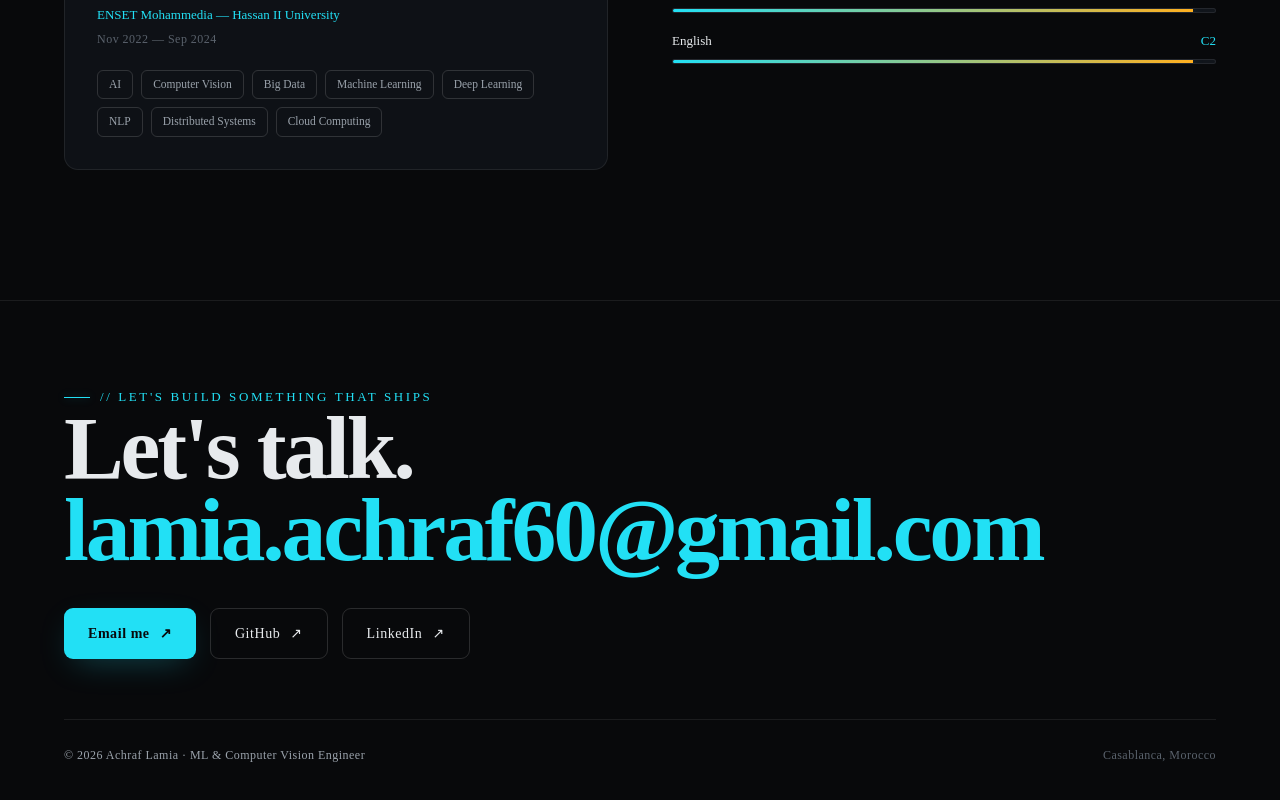
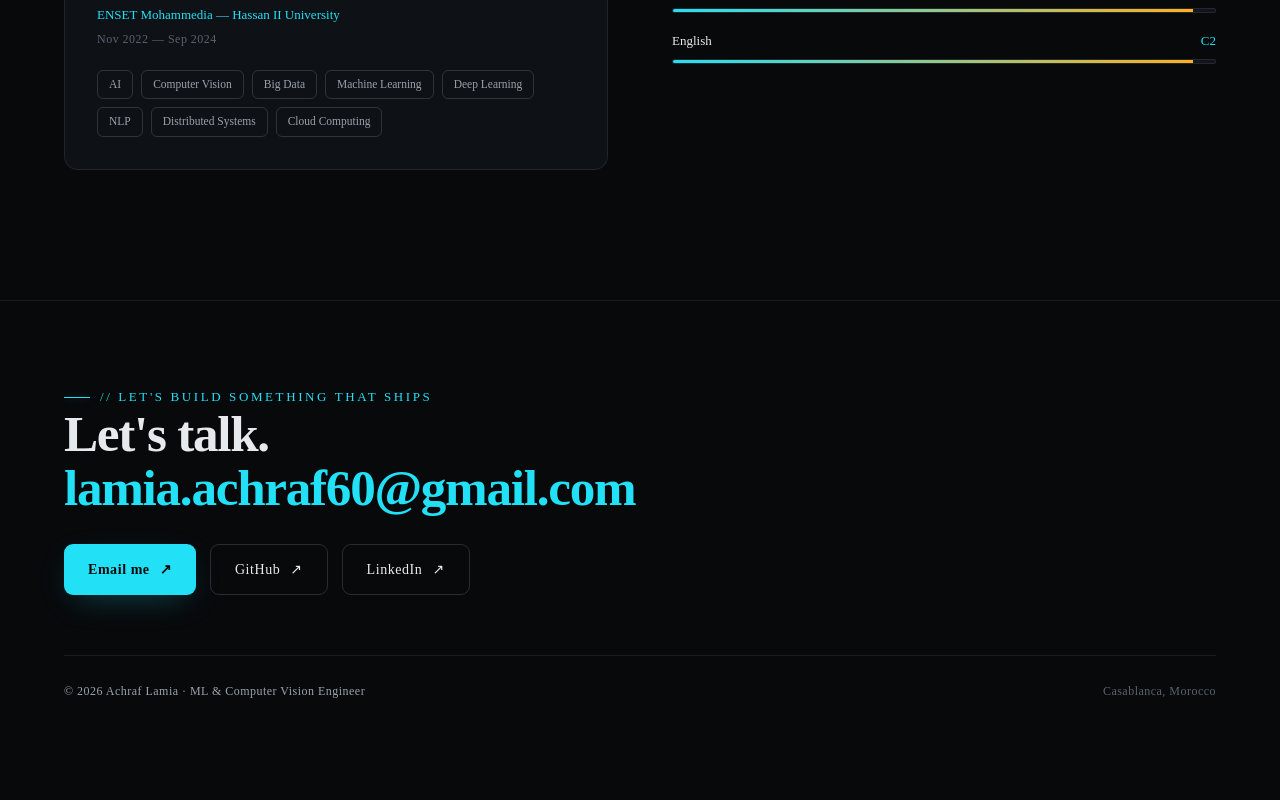
Before and after one commit to AchrafLamia/portfolio, a Next.js app: page /portfolio/ in a window 1280 px wide. Shown: the part 5802-6602 px from the top of the page. After the commit the page ends 6552 px from the top, so only its background shows below. Built offline with nearby package versions, Linux system fonts and the light colour scheme.

Commit message:
fix: reduce footer heading size

```diff
--- a/app/globals.css
+++ b/app/globals.css
@@ -561,8 +561,8 @@ section { position: relative; z-index: 2; }
 }
 .footer-inner { max-width: var(--maxw); margin: 0 auto; }
 .footer h2 {
-  font-size: clamp(40px, 7vw, 100px); font-weight: 600; letter-spacing: -0.035em;
-  line-height: 0.92; margin-bottom: 36px;
+  font-size: clamp(28px, 4vw, 56px); font-weight: 700; letter-spacing: -0.025em;
+  line-height: 1.05; margin-bottom: 30px;
 }
 .footer h2 a { color: var(--cyan); text-decoration: none; transition: color 0.3s; }
 .footer h2 a:hover { color: var(--amber); }
```
